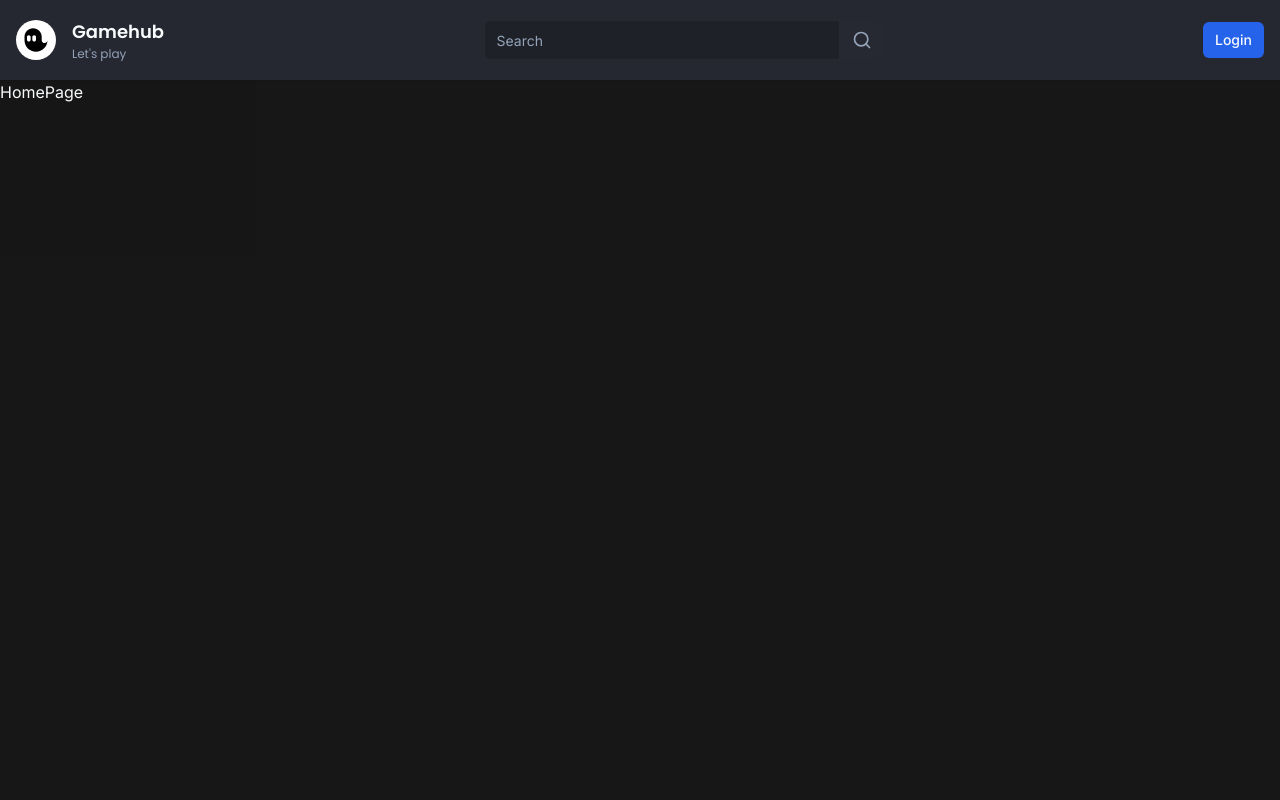
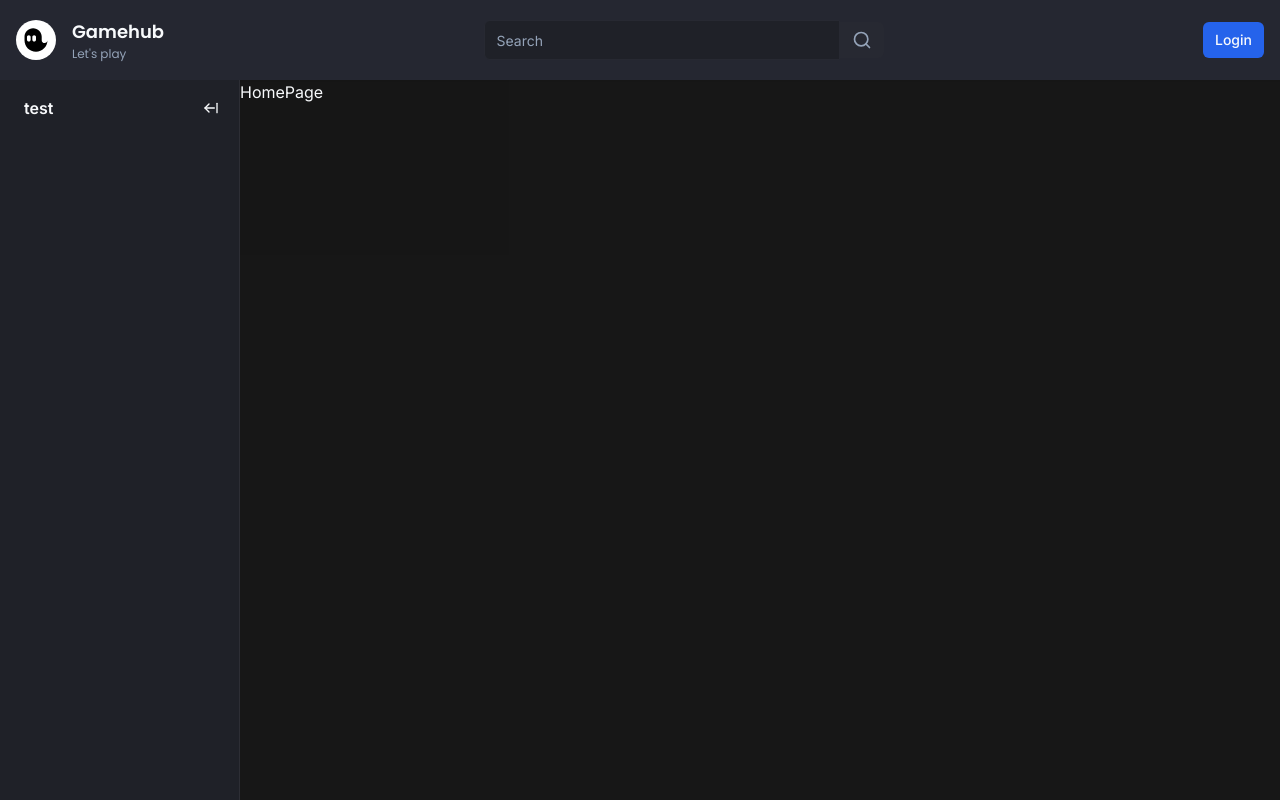
Before and after one commit to LucasRoig/next-14-app-twitch-clone, a Next.js app: page / in a window 1280 px wide. Built offline with nearby package versions, Linux system fonts and the light colour scheme; no server answers.

Commit message:
feat(sidebar)

```diff
--- /dev/null
+++ b/app/(browse)/_components/container.tsx
@@ -0,0 +1,28 @@
+"use client";
+
+import { cn } from "@/lib/utils";
+import { useSidebar } from "@/store/use-sidebar";
+
+import { use, useEffect } from "react";
+import { useMediaQuery } from "usehooks-ts";
+
+export function Container({ children }: { children: React.ReactNode }) {
+  const { collapsed, onCollapse, onExpand } = useSidebar((state) => state);
+  const matches = useMediaQuery("(max-width: 1024px)");
+
+  useEffect(() => {
+    if (matches) {
+      onCollapse();
+    } else {
+      onExpand();
+    }
+  }, [matches, onCollapse, onExpand]);
+
+  return (
+    <div
+      className={cn("flex-1", collapsed ? "ml-[70px]" : "ml-[70px] lg:ml-60")}
+    >
+      {children}
+    </div>
+  );
+}
--- /dev/null
+++ b/app/(browse)/_components/sidebar/index.tsx
@@ -0,0 +1,10 @@
+import { Toggle } from "./toggle";
+import { Wrapper } from "./wrapper";
+
+export function Sidebar() {
+  return (
+    <Wrapper>
+      <Toggle />
+    </Wrapper>
+  );
+}
--- /dev/null
+++ b/app/(browse)/_components/sidebar/toggle.tsx
@@ -0,0 +1,41 @@
+"use client";
+
+import { Hint } from "@/components/hint";
+import { Button } from "@/components/ui/button";
+import { useSidebar } from "@/store/use-sidebar";
+import { ArrowLeftFromLine, ArrowRightFromLine } from "lucide-react";
+
+export function Toggle() {
+  const { onCollapse, onExpand, collapsed } = useSidebar((state) => state);
+
+  const label = collapsed ? "Expand" : "Collapse";
+
+  return (
+    <>
+      {collapsed && (
+        <div className="hidden lg:flex w-full items-center justify-center pt-4 mb-4">
+          <Hint label={label} side="right" asChild>
+            <Button variant="ghost" className="h-auto p-2" onClick={onExpand}>
+              <ArrowRightFromLine className="h-4 w-4" />
+            </Button>
+          </Hint>
+        </div>
+      )}
+      {!collapsed && (
+        <div className="p-3 pl-6 mb-2 flex items-center w-full">
+          <p className="font-semibold text-primary">test</p>
+          <Hint label={label} side="right" asChild>
+            <Button
+              className="h-auto p-2 ml-auto"
+              variant="ghost"
+              onClick={onCollapse}
+            >
+              <ArrowLeftFromLine className="h-4 w-4" />
+            </Button>
+          </Hint>
+        </div>
+      )}
+
+    </>
+  );
+}
--- /dev/null
+++ b/app/(browse)/_components/sidebar/wrapper.tsx
@@ -0,0 +1,22 @@
+"use client";
+
+import { cn } from "@/lib/utils";
+import { useSidebar } from "@/store/use-sidebar";
+
+type WrapperProps = {
+  children: React.ReactNode;
+};
+
+export function Wrapper({ children }: WrapperProps) {
+  const { collapsed } = useSidebar((state) => state);
+  return (
+    <aside
+      className={cn(
+        "fixed left-0 flex flex-col w-60 h-full bg-background border-r border-[#2D2E35] z-50",
+        collapsed && "w-[70px]"
+      )}
+    >
+      {children}
+    </aside>
+  );
+}
--- a/app/(browse)/layout.tsx
+++ b/app/(browse)/layout.tsx
@@ -1,11 +1,16 @@
+import { Container } from "./_components/container";
 import { Navbar } from "./_components/navbar";
+import { Sidebar } from "./_components/sidebar";
 
 export default function BrowseLayout({children}: {children: React.ReactNode}) {
   return (
     <>
       <Navbar />
       <div className="flex h-full pt-20">
-        {children}
+        <Sidebar />
+        <Container>
+          {children}
+        </Container>
       </div>
     </>
   )
--- /dev/null
+++ b/components/hint.tsx
@@ -0,0 +1,33 @@
+import {
+  Tooltip,
+  TooltipContent,
+  TooltipProvider,
+  TooltipTrigger,
+} from "@/components/ui/tooltip";
+
+type HintProps = {
+  label: string;
+  children: React.ReactNode;
+  asChild?: boolean;
+  side?: "top" | "bottom" | "left" | "right";
+  align?: "start" | "center" | "end";
+};
+
+export function Hint(props: HintProps) {
+  return (
+    <TooltipProvider>
+      <Tooltip delayDuration={0}>
+        <TooltipTrigger asChild={props.asChild}>
+          {props.children}
+        </TooltipTrigger>
+        <TooltipContent
+          className="text-black bg-white"
+          side={props.side}
+          align={props.align}
+        >
+          <p className="font-semibold">{props.label}</p>
+        </TooltipContent>
+      </Tooltip>
+    </TooltipProvider>
+  );
+}
--- /dev/null
+++ b/components/ui/tooltip.tsx
@@ -0,0 +1,30 @@
+"use client"
+
+import * as React from "react"
+import * as TooltipPrimitive from "@radix-ui/react-tooltip"
+
+import { cn } from "@/lib/utils"
+
+const TooltipProvider = TooltipPrimitive.Provider
+
+const Tooltip = TooltipPrimitive.Root
+
+const TooltipTrigger = TooltipPrimitive.Trigger
+
+const TooltipContent = React.forwardRef<
+  React.ElementRef<typeof TooltipPrimitive.Content>,
+  React.ComponentPropsWithoutRef<typeof TooltipPrimitive.Content>
+>(({ className, sideOffset = 4, ...props }, ref) => (
+  <TooltipPrimitive.Content
+    ref={ref}
+    sideOffset={sideOffset}
+    className={cn(
+      "z-50 overflow-hidden rounded-md border bg-popover px-3 py-1.5 text-sm text-popover-foreground shadow-md animate-in fade-in-0 zoom-in-95 data-[state=closed]:animate-out data-[state=closed]:fade-out-0 data-[state=closed]:zoom-out-95 data-[side=bottom]:slide-in-from-top-2 data-[side=left]:slide-in-from-right-2 data-[side=right]:slide-in-from-left-2 data-[side=top]:slide-in-from-bottom-2",
+      className
+    )}
+    {...props}
+  />
+))
+TooltipContent.displayName = TooltipPrimitive.Content.displayName
+
+export { Tooltip, TooltipTrigger, TooltipContent, TooltipProvider }
--- a/package.json
+++ b/package.json
@@ -14,6 +14,7 @@
     "@clerk/themes": "^2.1.0",
     "@prisma/client": "^5.13.0",
     "@radix-ui/react-slot": "^1.0.2",
+    "@radix-ui/react-tooltip": "^1.0.7",
     "class-variance-authority": "^0.7.0",
     "clsx": "^2.1.1",
     "lucide-react": "^0.376.0",
@@ -24,7 +25,9 @@
     "react-dom": "^18",
     "svix": "^1.21.0",
     "tailwind-merge": "^2.3.0",
-    "tailwindcss-animate": "^1.0.7"
+    "tailwindcss-animate": "^1.0.7",
+    "usehooks-ts": "^3.1.0",
+    "zustand": "^4.5.2"
   },
   "devDependencies": {
     "@types/node": "^20",
--- /dev/null
+++ b/store/use-sidebar.ts
@@ -0,0 +1,13 @@
+import { create } from "zustand";
+
+type SidebarStore = {
+  collapsed: boolean;
+  onExpand: () => void;
+  onCollapse: () => void;
+};
+
+export const useSidebar = create<SidebarStore>((set) => ({
+  collapsed: false,
+  onExpand: () => set({ collapsed: false }),
+  onCollapse: () => set({ collapsed: true }),
+}));
```
Also changed, not shown: 1 other file (tests, documents, lock files or other folders).
